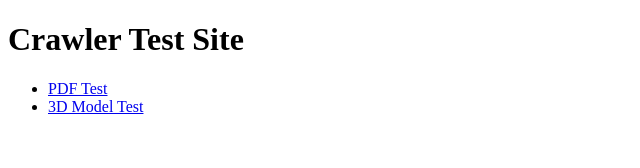
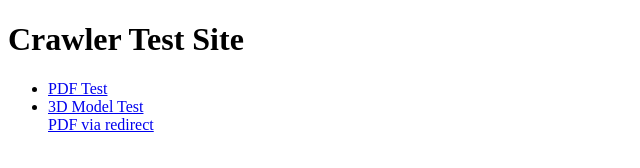
Before and after one commit to SkyBlueObserver/sky-test-site, a plain HTML site: page index.html in a window 1280 px wide. Shown: the whole page, without its empty margins (0-640 px from the left). Drawn offline with Linux system fonts and the light colour scheme.

Commit message:
Add redirect link to Merck Vaccines site

```diff
--- a/index.html
+++ b/index.html
@@ -10,6 +10,7 @@
 <ul>
     <li><a href="pdf.html">PDF Test</a></li>
     <li><a href="model.html">3D Model Test</a></li>
+    <a href="https://www.merckvaccines.com/vaxneuvancepneumovax23/">PDF via redirect</a>
 </ul>
 
 </body>
```
